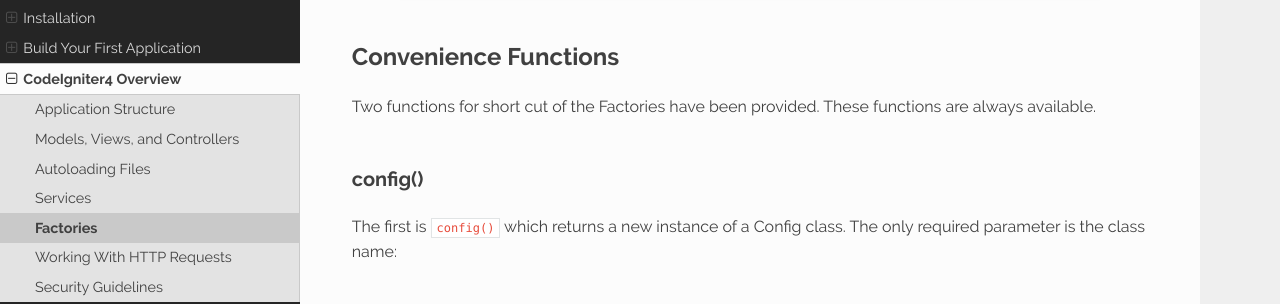
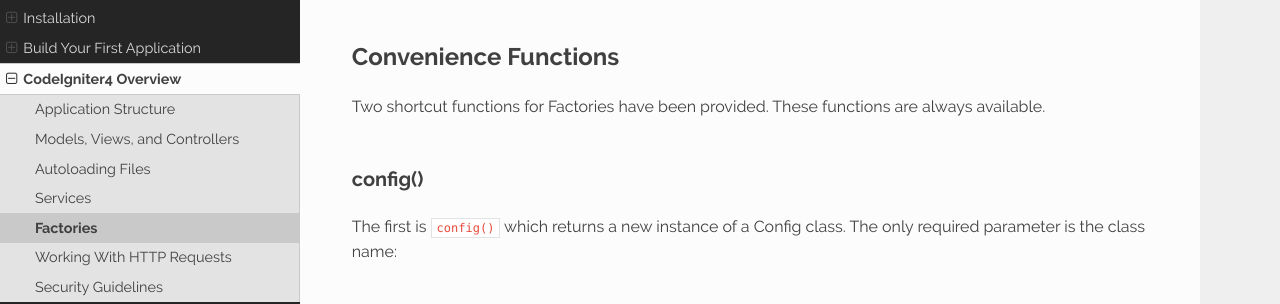
Before and after one commit to NEKOGET/ci4_user_guide_src, a Sphinx documentation site: the page built from source/concepts/factories.rst, in a window 1280 px wide and 900 px high, scrolled down 2256 px. Shown: the part 163-467 px from the top of the window. Built offline with Sphinx 7.4.7 and the Read the Docs theme 2.0.0, drawn with Linux system fonts in a browser that asks for light colours.

Commit message:
docs: fix by proofreading
Co-authored-by: MGatner <mgatner@icloud.com>

```diff
--- a/source/concepts/factories.rst
+++ b/source/concepts/factories.rst
@@ -71,7 +71,7 @@ you get back the instance as before:
 Convenience Functions
 =====================
 
-Two functions for short cut of the Factories have been provided. These functions are always available.
+Two shortcut functions for Factories have been provided. These functions are always available.
 
 config()
 --------
```
